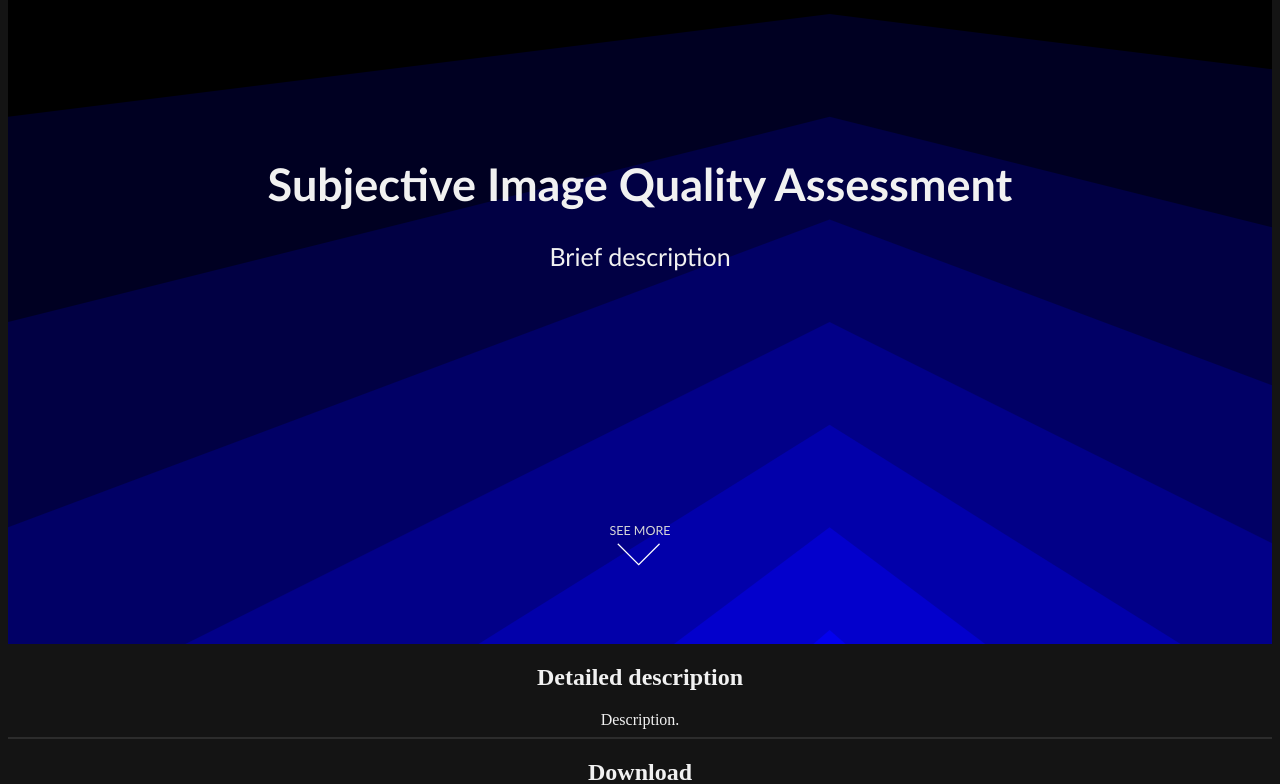
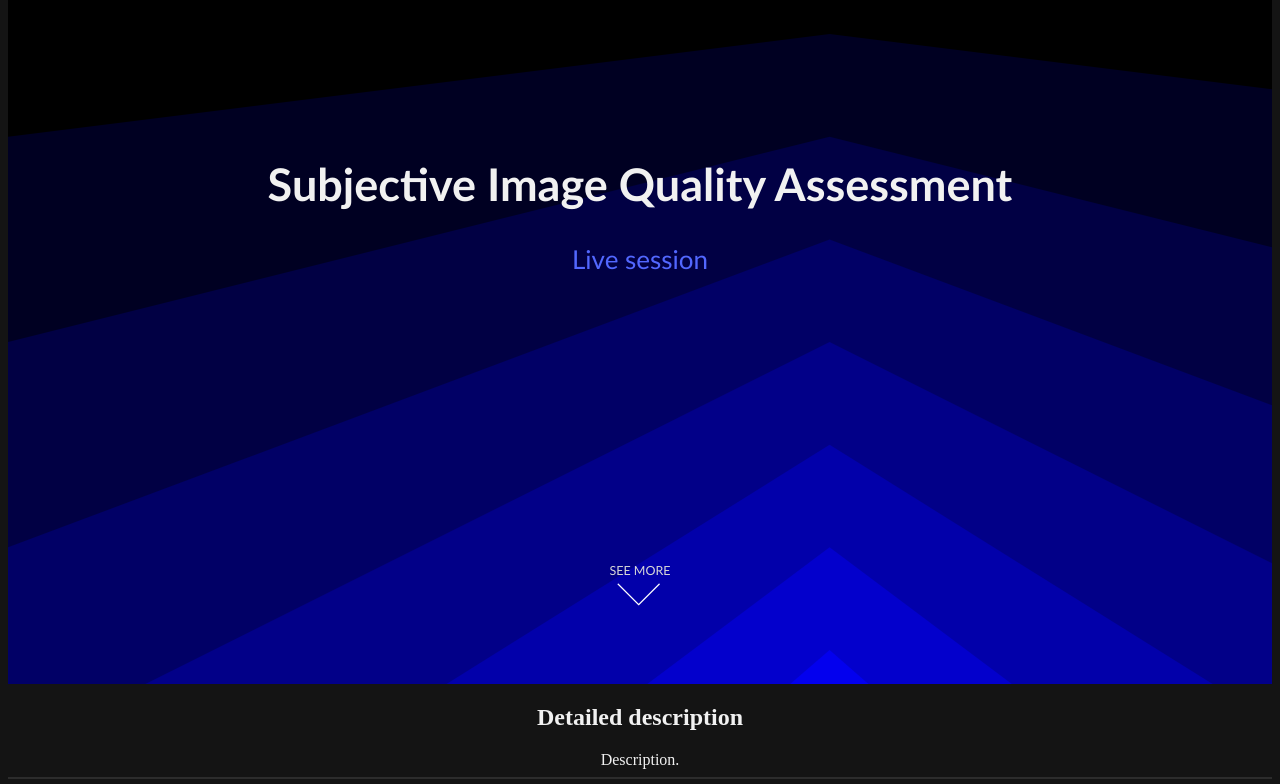
Before and after one commit to aiman-al-masoud/image_quality_assessment, a Flask app: page / in a window 1280 px wide. Shown: the part 49-833 px from the top of the page. Run offline with Flask 2, Linux system fonts and the light colour scheme.

Commit message:
Added animation in header

```diff
--- a/static/stylesheets/style.css
+++ b/static/stylesheets/style.css
@@ -63,6 +63,44 @@ h1 {
 
 h1, h2, h3, h4, h5, h6, p{
   color: rgb(241, 241, 241);
+}
+
+@import url('https://fonts.googleapis.com/css?family=Roboto:700');
+
+#container {
+  font-size:26px;
+  position: relative;
+  width:100%;
+  bottom:45%;
+  display:block;
+}
+
+#flip {
+  height:40px;
+  overflow:hidden;
+}
+
+#flip > div > div {
+  color:#5267ff;
+  padding:2px 0px;
+  height:45px;
+  margin-bottom:45px;
+  display:inline-block;
+}
+
+#flip div:first-child {
+  animation: show 9s linear infinite;
+}
+
+@keyframes show {
+  0% {margin-top:-270px;}
+  5% {margin-top:-180px;}
+  33% {margin-top:-180px;}
+  38% {margin-top:-90px;}
+  66% {margin-top:-90px;}
+  71% {margin-top:0px;}
+  99.99% {margin-top:0px;}
+  100% {margin-top:-270px;}
 }
 
 #see-more{
--- a/templates/index.html
+++ b/templates/index.html
@@ -28,7 +28,13 @@
 
     <header id="header">
         <h1>Subjective Image Quality Assessment</h1>
-        <p>Brief description</p>
+        <div id=container>
+            <div id=flip>
+              <div><div>Live session</div></div>
+              <div><div>Image repository</div></div>
+              <div><div>Presentation results</div></div>
+            </div>
+        </div>
         <br>
         <div id="see-more">
             SEE MORE
```
